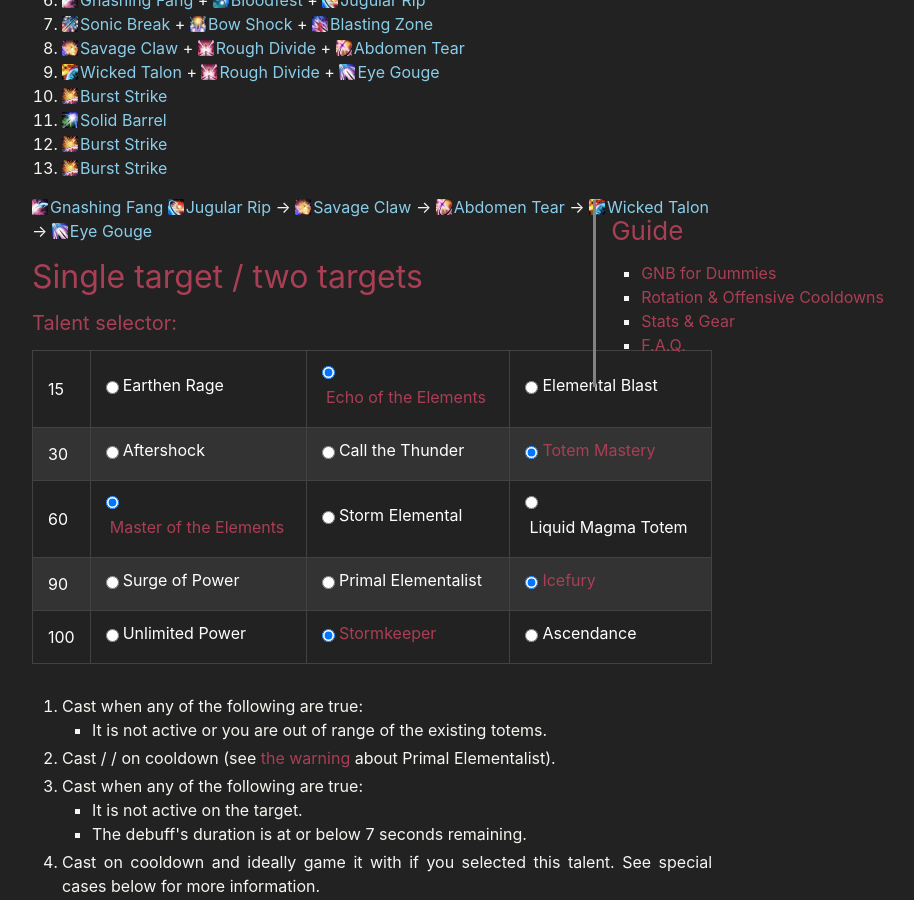
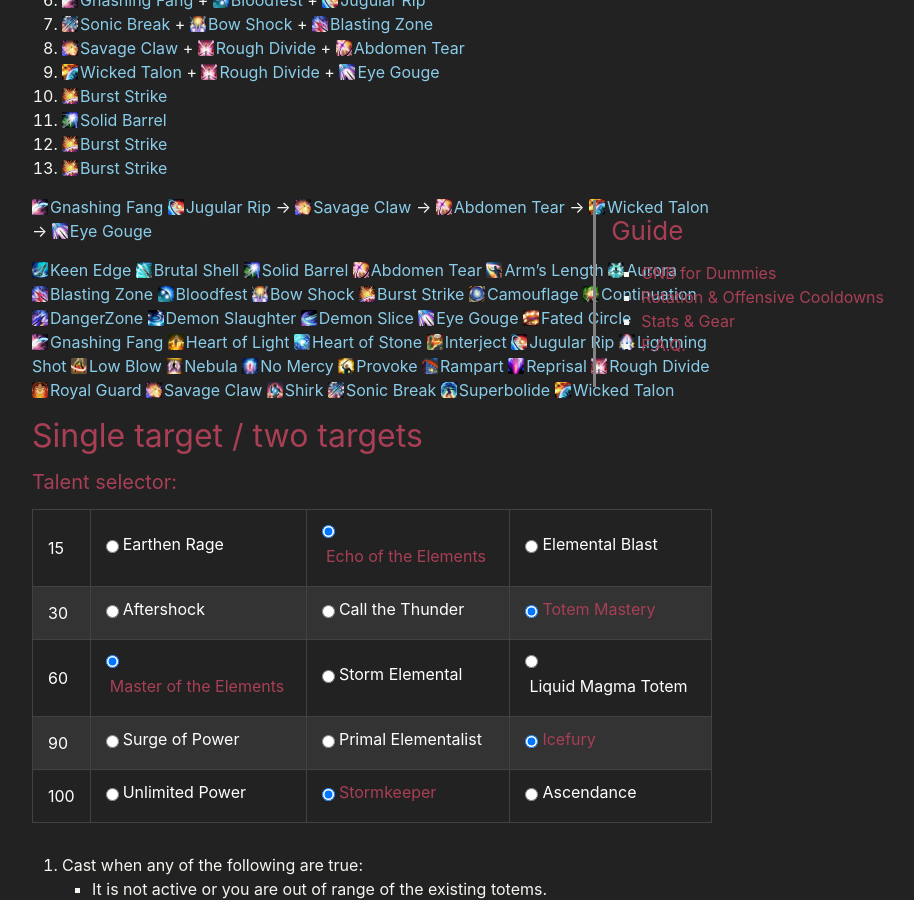
Before and after one commit to slander-man/gunbreaking, a Jekyll site: the page built from guide/entry.md, in a window 1280 px wide and 900 px high, scrolled down 1289 px. Shown: the whole window, without its empty margins (268-1182 px from the left). Built offline with Jekyll 4.4.1, drawn with Linux system fonts in a browser that asks for light colours.

Commit message:
Added test spell data

```diff
--- a/guide/entry.md
+++ b/guide/entry.md
@@ -62,6 +62,58 @@ You'll note that {{site.data.spell.gnashing_fang}} has a cooldown and {{site.dat
 
 {{ site.data.spell.gnashing_fang }}
  {{site.data.spell.jugular_rip}} -> {{ site.data.spell.savage_claw }} -> {{site.data.spell.abdomen_tear}} -> {{ site.data.spell.wicked_talon}} -> {{site.data.spell.eye_gouge}}
+
+
+
+
+
+
+
+
+
+{{ site.data.spell.keen_edge }}
+{{ site.data.spell.brutal_shell }}
+{{ site.data.spell.solid_barrel }}
+{{ site.data.spell.abdomen_tear }}
+{{ site.data.spell.arms_length }}
+{{ site.data.spell.aurora }}
+{{ site.data.spell.blasting_zone }}
+{{ site.data.spell.bloodfest }}
+{{ site.data.spell.bow_shock }}
+{{ site.data.spell.burst_strike }}
+{{ site.data.spell.camouflage }}
+{{ site.data.spell.continuation }}
+{{ site.data.spell.danger_zone }}
+{{ site.data.spell.demon_slaughter }}
+{{ site.data.spell.demon_slice }}
+{{ site.data.spell.eye_gouge }}
+{{ site.data.spell.fated_circle }}
+{{ site.data.spell.gnashing_fang }}
+{{ site.data.spell.heart_of_light }}
+{{ site.data.spell.heart_of_stone }}
+{{ site.data.spell.interject }}
+{{ site.data.spell.jugular_rip }}
+{{ site.data.spell.lightning_shot }}
+{{ site.data.spell.low_blow }}
+{{ site.data.spell.nebula }}
+{{ site.data.spell.no_mercy }}
+{{ site.data.spell.provoke }}
+{{ site.data.spell.rampart }}
+{{ site.data.spell.reprisal }}
+{{ site.data.spell.rough_divide }}
+{{ site.data.spell.royal_guard }}
+{{ site.data.spell.savage_claw }}
+{{ site.data.spell.shirk }}
+{{ site.data.spell.sonic_break }}
+{{ site.data.spell.superbolide }}
+{{ site.data.spell.wicked_talon }}
+
+
+
+
+
+
+
 
 
 
```
